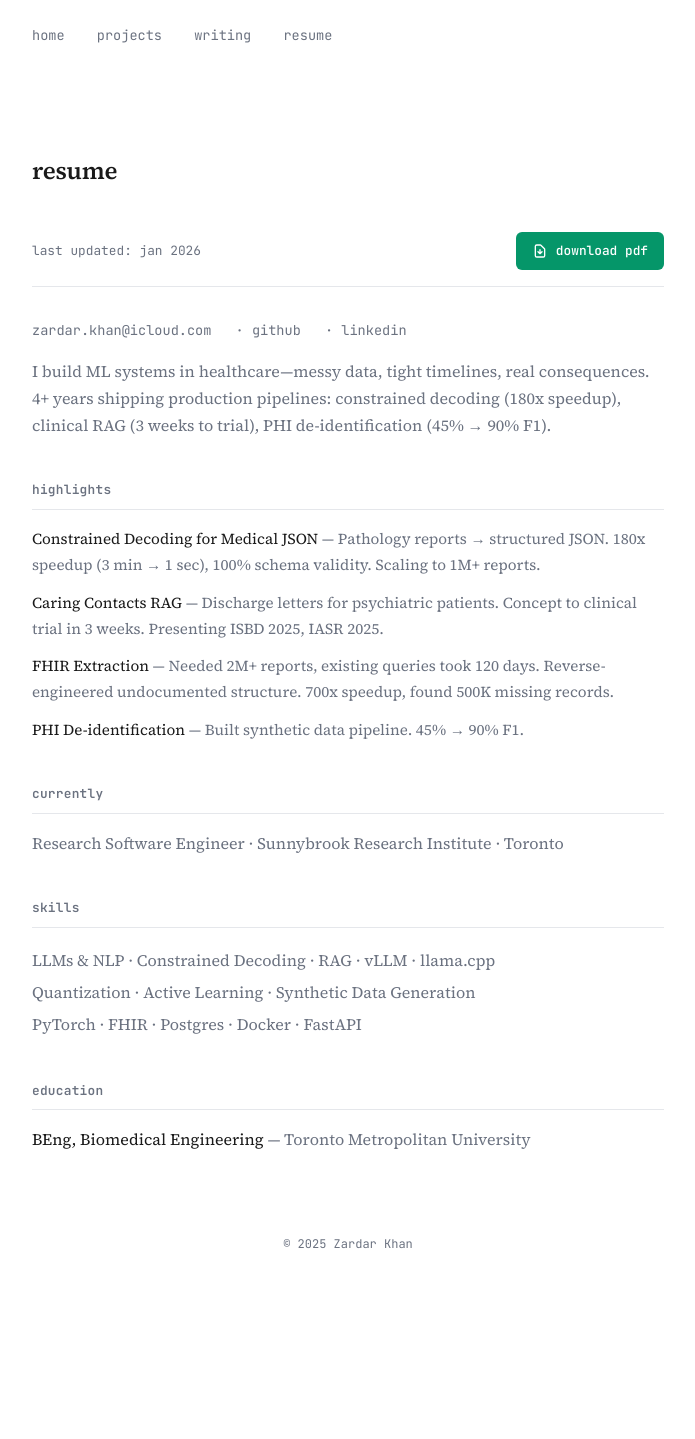
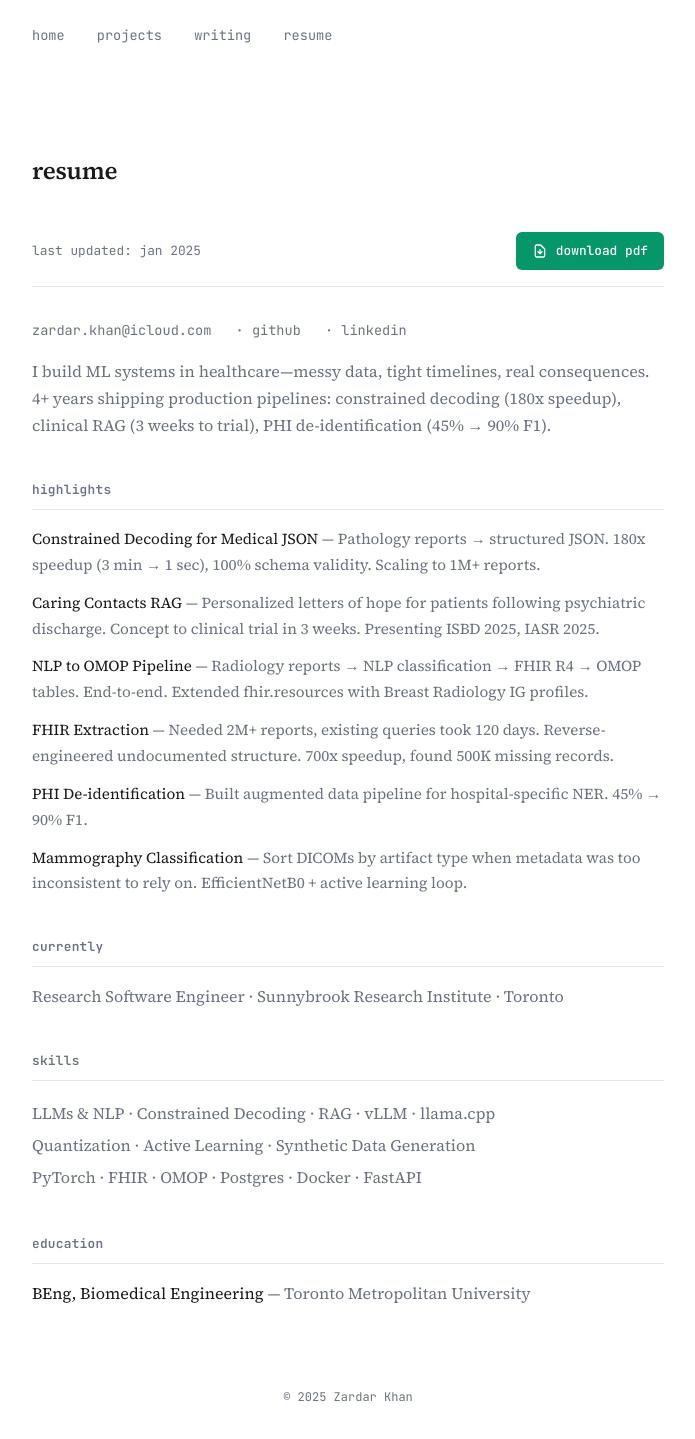
Before and after one commit to khankanz/khankanz.github.io, a Jekyll site: the page built from resume.html, in a window 1280 px wide. Shown: the whole page, without its empty margins (292-987 px from the left). Built offline with Jekyll 4.4.1, drawn with Linux system fonts in a browser that asks for light colours; before the commit the page ends 1286 px from its top, so only the background shows below that.

Commit message:
Update resume page and PDF
- Change last updated to jan 2025
- Add NLP to OMOP Pipeline and Mammography Classification to highlights
- Update Caring Contacts description (letters of hope)
- Update PHI De-identification (augmented data pipeline)
- Add OMOP to skills
- Update resume PDF

Co-Authored-By: Claude Opus 4.5 <noreply@anthropic.com>

```diff
--- a/resume.html
+++ b/resume.html
@@ -285,7 +285,7 @@ title: Resume — Zardar Khan
       </div>
 
       <div class="download-bar">
-        <span class="download-info">last updated: jan 2026</span>
+        <span class="download-info">last updated: jan 2025</span>
         <a href="/assets/zardar_khan_resume_compact.pdf" download class="download-btn">
           <svg xmlns="http://www.w3.org/2000/svg" fill="none" viewBox="0 0 24 24" stroke="currentColor">
             <path stroke-linecap="round" stroke-linejoin="round" stroke-width="2" d="M12 10v6m0 0l-3-3m3 3l3-3m2 8H7a2 2 0 01-2-2V5a2 2 0 012-2h5.586a1 1 0 01.707.293l5.414 5.414a1 1 0 01.293.707V19a2 2 0 01-2 2z" />
@@ -308,9 +308,11 @@ title: Resume — Zardar Khan
       <div class="resume-section">
         <h2 class="section-title">highlights</h2>
         <p class="publication"><span class="pub-title">Constrained Decoding for Medical JSON</span> — Pathology reports → structured JSON. 180x speedup (3 min → 1 sec), 100% schema validity. Scaling to 1M+ reports.</p>
-        <p class="publication"><span class="pub-title">Caring Contacts RAG</span> — Discharge letters for psychiatric patients. Concept to clinical trial in 3 weeks. Presenting ISBD 2025, IASR 2025.</p>
+        <p class="publication"><span class="pub-title">Caring Contacts RAG</span> — Personalized letters of hope for patients following psychiatric discharge. Concept to clinical trial in 3 weeks. Presenting ISBD 2025, IASR 2025.</p>
+        <p class="publication"><span class="pub-title">NLP to OMOP Pipeline</span> — Radiology reports → NLP classification → FHIR R4 → OMOP tables. End-to-end. Extended fhir.resources with Breast Radiology IG profiles.</p>
         <p class="publication"><span class="pub-title">FHIR Extraction</span> — Needed 2M+ reports, existing queries took 120 days. Reverse-engineered undocumented structure. 700x speedup, found 500K missing records.</p>
-        <p class="publication"><span class="pub-title">PHI De-identification</span> — Built synthetic data pipeline. 45% → 90% F1.</p>
+        <p class="publication"><span class="pub-title">PHI De-identification</span> — Built augmented data pipeline for hospital-specific NER. 45% → 90% F1.</p>
+        <p class="publication"><span class="pub-title">Mammography Classification</span> — Sort DICOMs by artifact type when metadata was too inconsistent to rely on. EfficientNetB0 + active learning loop.</p>
       </div>
 
       <div class="resume-section">
@@ -323,7 +325,7 @@ title: Resume — Zardar Khan
         <p class="resume-summary" style="line-height: 2;">
           LLMs & NLP · Constrained Decoding · RAG · vLLM · llama.cpp<br>
           Quantization · Active Learning · Synthetic Data Generation<br>
-          PyTorch · FHIR · Postgres · Docker · FastAPI
+          PyTorch · FHIR · OMOP · Postgres · Docker · FastAPI
         </p>
       </div>
 
```
Also changed, not shown: 1 other file.
